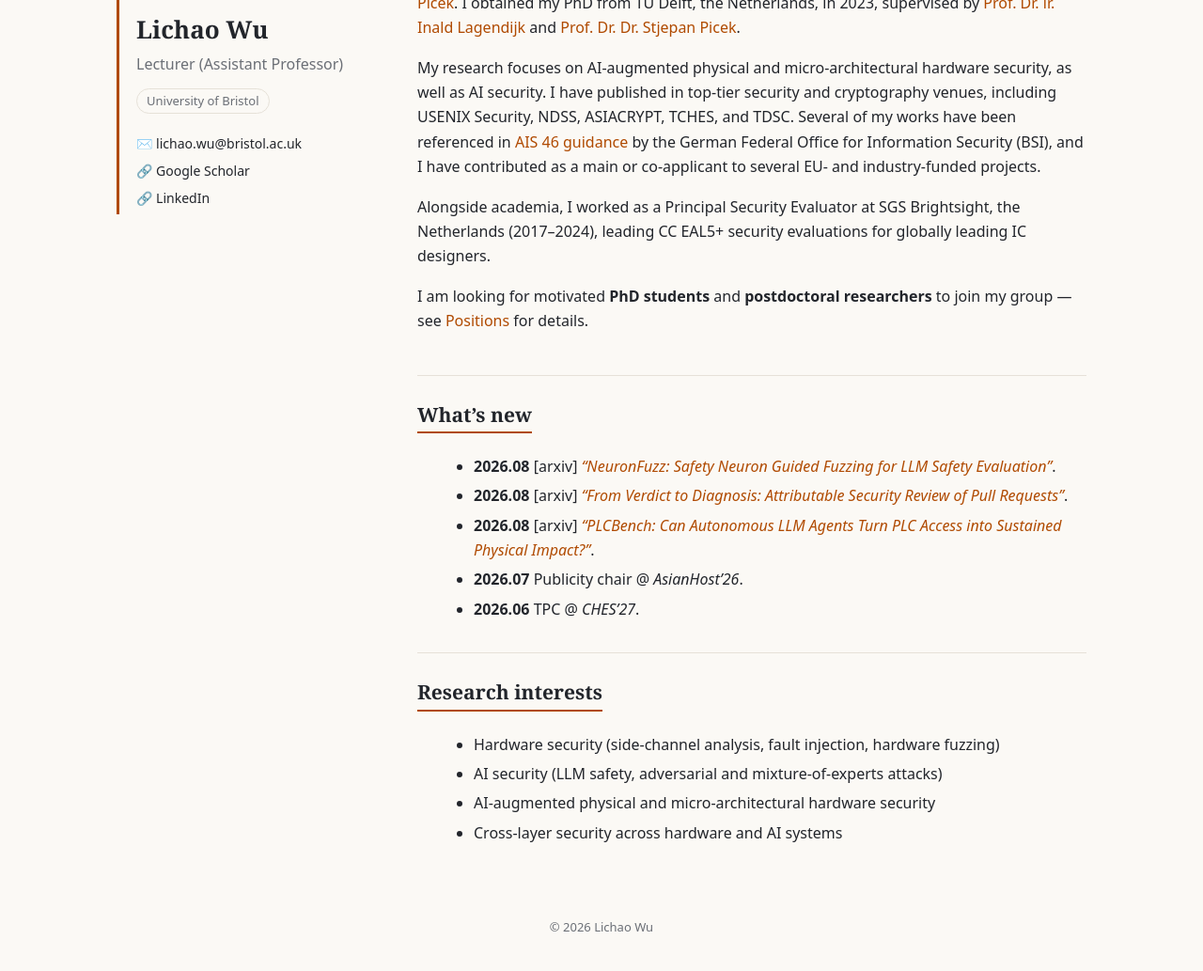
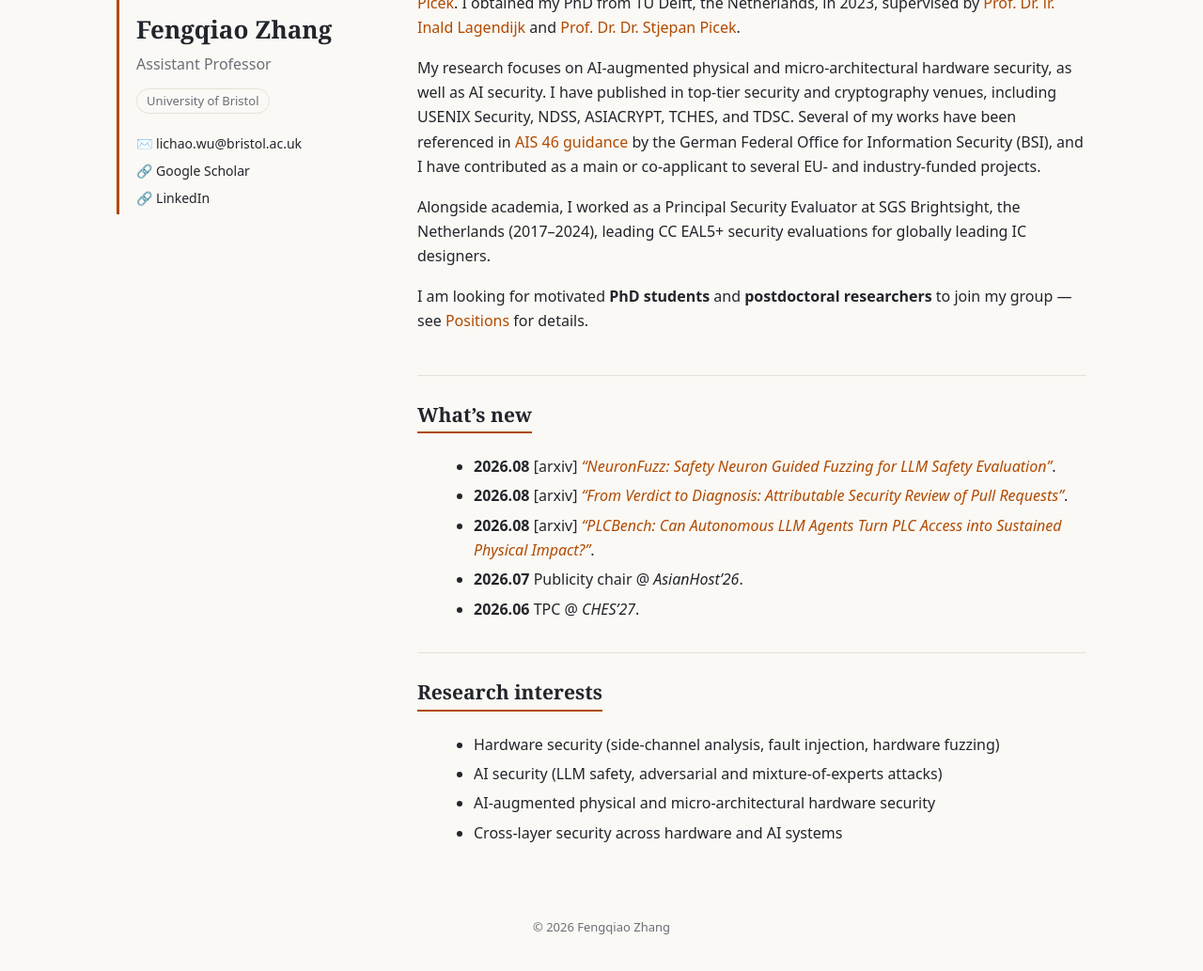
Before and after one commit to Fengqiao-Zhang/Fengqiao-Zhang.github.io, a Jekyll site: the page built from index.md, in a window 1280 px wide and 1265 px high, cut to the strip 227-1260 px from the top of the window. Shown: the whole strip at 94% size. Built offline with Jekyll 4.4.1, drawn with Linux system fonts in a browser that asks for light colours; some of the changed text lies outside the part shown.

Commit message:
Update _config.yml

```diff
--- a/_config.yml
+++ b/_config.yml
@@ -1,11 +1,11 @@
-title: "Lichao Wu"
-description: "Lecturer (Assistant Professor), University of Bristol"
-url: "https://wu-lichao.github.io"
+title: "Fengqiao Zhang"
+description: "Assistant Professor, Delft University of Technology"
+url: "https://FengqiaoZHANG.github.io"
 baseurl: ""
 
 author:
-  name: "Lichao Wu"
-  tagline: "Lecturer (Assistant Professor)"
+  name: "Fengqiao Zhang"
+  tagline: "Assistant Professor"
   avatar: "/assets/images/profile.jpg"
   affiliations:
     - "University of Bristol"
```
